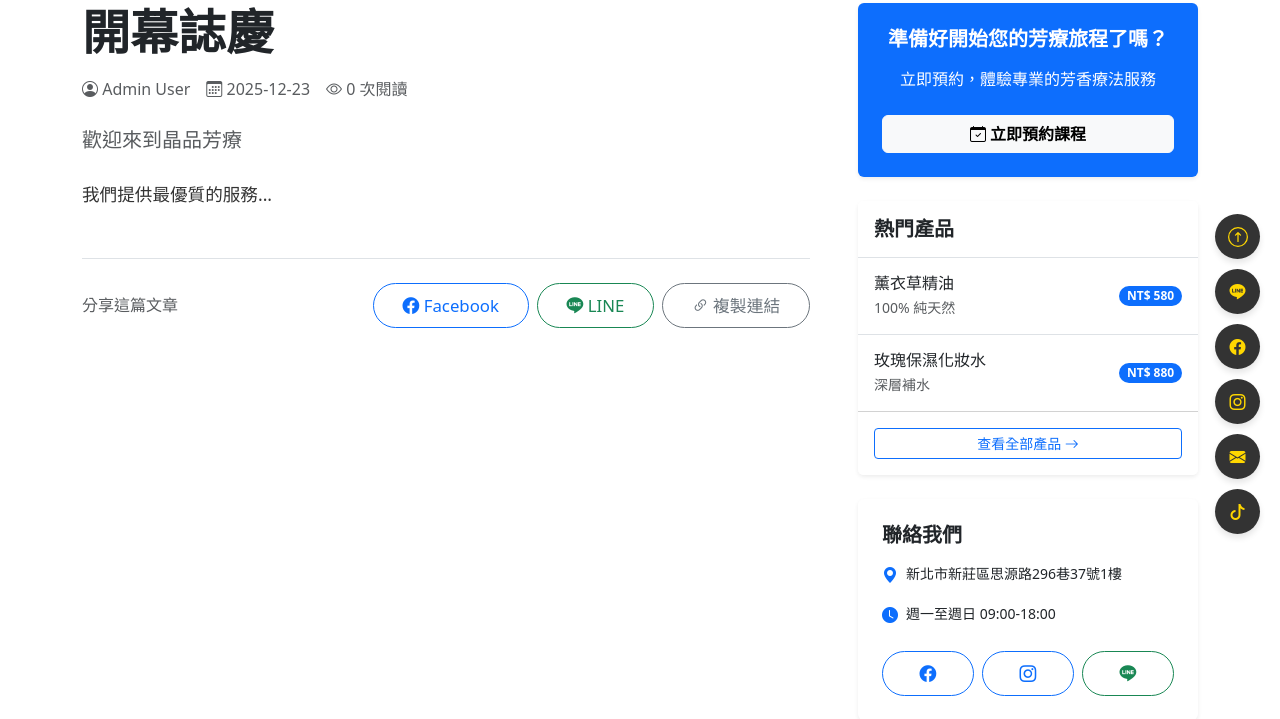
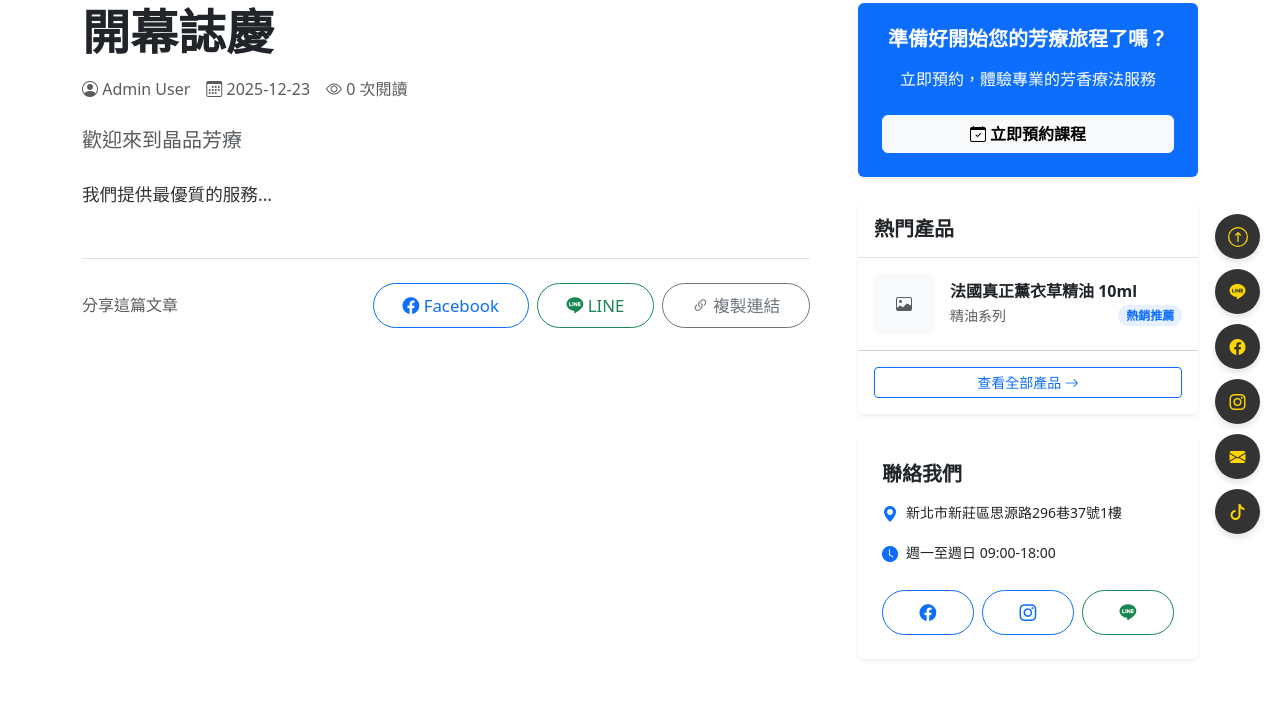
Before and after one commit to AlexChen531922/JP-SPA-Web-Application, a Flask app: page /post/1 in a window 1280 px wide. Shown: the part 246-965 px from the top of the page. Run offline with Flask 3, Linux system fonts and the light colour scheme; data comes from the database, SQL or seed files in the repository; tables that the repository leaves empty hold one stand-in row (values such as "Sample post"); some libraries are stand-ins or nearby versions.

Commit message:
suggested products on post detail page

```diff
--- a/project/templates/post_detail.html
+++ b/project/templates/post_detail.html
@@ -137,25 +137,55 @@
                 </div>
                 <div class="card-body p-0">
                     <div class="list-group list-group-flush">
-                        <a href="{{ url_for('main.products') }}" class="list-group-item list-group-item-action py-3">
-                            <div class="d-flex justify-content-between align-items-center">
-                                <div class="me-3 overflow-hidden">
-                                    <h6 class="mb-1 text-truncate">薰衣草精油</h6>
-                                    <small class="text-muted d-block">100% 純天然</small>
+
+                        {% for product in popular_products %}
+                        <a href="{{ url_for('main.products', q=product.name) }}"
+                            class="list-group-item list-group-item-action py-3">
+                            <div class="d-flex align-items-center">
+
+                                <div class="me-3 flex-shrink-0 bg-light rounded overflow-hidden d-flex align-items-center justify-content-center"
+                                    style="width: 60px; height: 60px;">
+                                    {% if product.image and product.image.startswith('http') %}
+                                    <img src="{{ product.image }}" alt="{{ product.name }}"
+                                        class="w-100 h-100 object-fit-contain p-1"
+                                        onerror="this.src='{{ url_for('static', filename='img/default-product.png') }}'">
+                                    {% elif product.image %}
+                                    <img src="{{ url_for('static', filename='img/' + product.image) }}"
+                                        alt="{{ product.name }}" class="w-100 h-100 object-fit-contain p-1"
+                                        onerror="this.src='{{ url_for('static', filename='img/default-product.png') }}'">
+                                    {% else %}
+                                    <i class="bi bi-image text-muted"></i>
+                                    {% endif %}
                                 </div>
-                                <span class="badge bg-primary rounded-pill text-nowrap">NT$ 580</span>
+
+                                <div class="flex-grow-1 overflow-hidden">
+                                    <h6 class="mb-1 text-truncate fw-bold">{{ product.name }}</h6>
+
+                                    <div class="d-flex justify-content-between align-items-center">
+                                        <small class="text-muted d-block text-truncate" style="max-width: 120px;">
+                                            {{ product.category_name or '熱銷推薦' }}
+                                        </small>
+
+                                        {% if product.price and product.price > 0 %}
+                                        <span class="badge bg-primary bg-opacity-10 text-primary rounded-pill">
+                                            熱銷推薦
+                                        </span>
+                                        {% else %}
+                                        <span
+                                            class="badge bg-success bg-opacity-10 text-success rounded-pill">請洽詢</span>
+                                        {% endif %}
+                                    </div>
+                                </div>
+
                             </div>
                         </a>
-                        <a href="{{ url_for('main.products') }}" class="list-group-item list-group-item-action py-3">
-                            <div class="d-flex justify-content-between align-items-center">
-                                <div class="me-3 overflow-hidden">
-                                    <h6 class="mb-1 text-truncate">玫瑰保濕化妝水</h6>
-                                    <small class="text-muted d-block">深層補水</small>
-                                </div>
-                                <span class="badge bg-primary rounded-pill text-nowrap">NT$ 880</span>
-                            </div>
-                        </a>
+                        {% else %}
+                        <div class="p-3 text-center text-muted">
+                            <small>暫無熱門產品資料</small>
+                        </div>
+                        {% endfor %}
                     </div>
+
                     <div class="card-footer bg-white p-3">
                         <a href="{{ url_for('main.products') }}" class="btn btn-sm btn-outline-primary w-100">
                             查看全部產品 <i class="bi bi-arrow-right"></i>
--- a/project/views.py
+++ b/project/views.py
@@ -356,42 +356,81 @@ def post_detail(post_id):
     """Blog post detail page"""
     cursor = database.connection.cursor(MySQLdb.cursors.DictCursor)
 
-    # Get post
-    cursor.execute("""
-        SELECT p.*, u.firstname, u.surname,
-               CONCAT(u.firstname, ' ', u.surname) as author_name
-        FROM blog_posts p
-        LEFT JOIN users u ON p.author_id = u.id
-        WHERE p.id = %s AND p.status = 'published'
-    """, (post_id,))
-    post = cursor.fetchone()
+    try:
+        # 1. Get post (取得文章)
+        cursor.execute("""
+            SELECT p.*, u.firstname, u.surname,
+                   CONCAT(u.firstname, ' ', u.surname) as author_name
+            FROM blog_posts p
+            LEFT JOIN users u ON p.author_id = u.id
+            WHERE p.id = %s AND p.status = 'published'
+        """, (post_id,))
+        post = cursor.fetchone()
 
-    if not post:
+        if not post:
+            cursor.close()
+            abort(404)
+
+        # 2. Increment view count (增加觀看數)
+        cursor.execute("""
+            UPDATE blog_posts
+            SET views = views + 1
+            WHERE id = %s
+        """, (post_id,))
+        database.connection.commit()
+
+        # 3. Get related posts (取得相關文章)
+        cursor.execute("""
+            SELECT id, title, summary, image, published_at
+            FROM blog_posts
+            WHERE status = 'published' AND id != %s
+            ORDER BY published_at DESC
+            LIMIT 3
+        """, (post_id,))
+        related_posts = cursor.fetchall()
+
+        # =========================================================
+        # 4. Get Popular Products (⭐ 新增：取得熱門產品)
+        # 邏輯：關聯 products -> order_items -> orders
+        # 排除取消訂單，依照銷售數量 (SUM quantity) 排序
+        # =========================================================
+        cursor.execute("""
+            SELECT p.*, c.name as category_name, SUM(oi.quantity) as total_sold
+            FROM products p
+            JOIN order_items oi ON p.id = oi.product_id
+            JOIN orders o ON oi.order_id = o.id
+            LEFT JOIN product_categories c ON p.category_id = c.id
+            WHERE o.status != 'cancelled' AND p.is_active = 1
+            GROUP BY p.id
+            ORDER BY total_sold DESC
+            LIMIT 3
+        """)
+        popular_products = cursor.fetchall()
+
+        # 5. Fallback (備案：如果沒有銷售紀錄，隨機抓 3 個產品)
+        if not popular_products:
+            cursor.execute("""
+                SELECT p.*, c.name as category_name
+                FROM products p
+                LEFT JOIN product_categories c ON p.category_id = c.id
+                WHERE p.is_active = 1
+                ORDER BY p.id DESC
+                LIMIT 3
+            """)
+            popular_products = cursor.fetchall()
+        # =========================================================
+
+    except Exception as e:
+        print(f"Error in post_detail: {e}")
+        # 發生錯誤時確保 cursor 關閉並顯示 404 或錯誤頁
         cursor.close()
-        abort(404)
+        abort(500)
 
-    # Increment view count
-    cursor.execute("""
-        UPDATE blog_posts
-        SET views = views + 1
-        WHERE id = %s
-    """, (post_id,))
-    database.connection.commit()
+    finally:
+        cursor.close()
 
-    # Get related posts
-    cursor.execute("""
-        SELECT id, title, summary, image, published_at
-        FROM blog_posts
-        WHERE status = 'published' AND id != %s
-        ORDER BY published_at DESC
-        LIMIT 3
-    """, (post_id,))
-    related_posts = cursor.fetchall()
-
-    cursor.close()
-
-    # Format date
-    if post['published_at']:
+    # Format date (格式化日期)
+    if post.get('published_at'):
         post['date'] = post['published_at'].strftime('%Y-%m-%d')
     else:
         post['date'] = ''
@@ -399,9 +438,9 @@ def post_detail(post_id):
     return render_template(
         'post_detail.html',
         post=post,
-        related_posts=related_posts
+        related_posts=related_posts,
+        popular_products=popular_products  # 傳遞到前端
     )
-
 # =====================================================
 # BLOG
 # =====================================================
```
